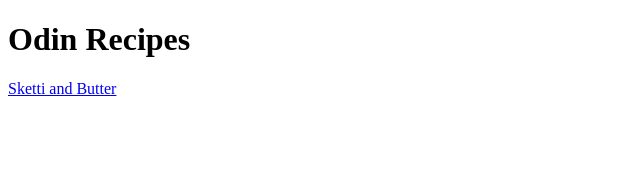
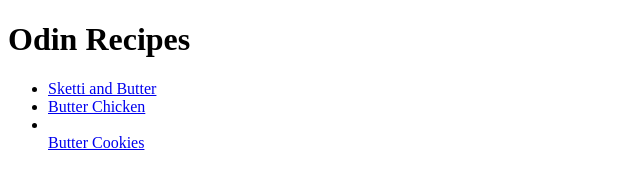
Before and after one commit to codingwithroman/recipes-landingpage, a plain HTML site: page index.html in a window 1280 px wide. Shown: the whole page, without its empty margins (0-640 px from the left). Drawn offline with Linux system fonts and the light colour scheme.

Commit message:
Add hyperlinks of recipe pages
Use HTML tags to form a menu of the different recipes and make them hyperlinks

```diff
--- a/index.html
+++ b/index.html
@@ -6,6 +6,10 @@
     </head>
     <body>
         <h1>Odin Recipes</h1>
-        <a href="./recipes/sketti-and-butter.html">Sketti and Butter</a>
+        <ul>
+            <li><a href="./recipes/sketti-and-butter.html">Sketti and Butter</a></li>
+            <li><a href="./recipes/butter-chicken.html">Butter Chicken</a></li>
+            <li></li><a href="./recipes/butter-cookies.html">Butter Cookies</a></li>
+        </ul>
     </body>
 </html>
```
